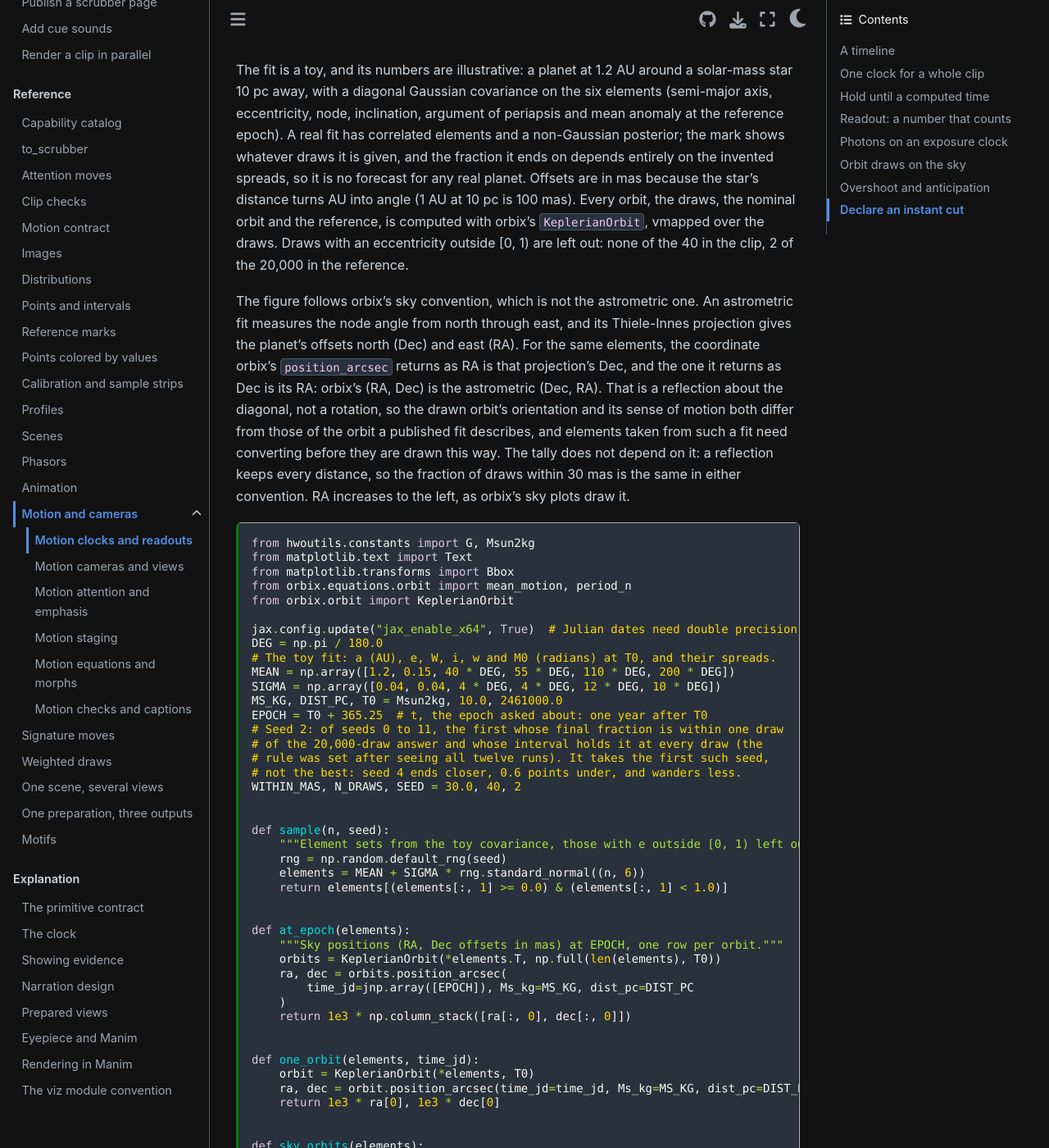
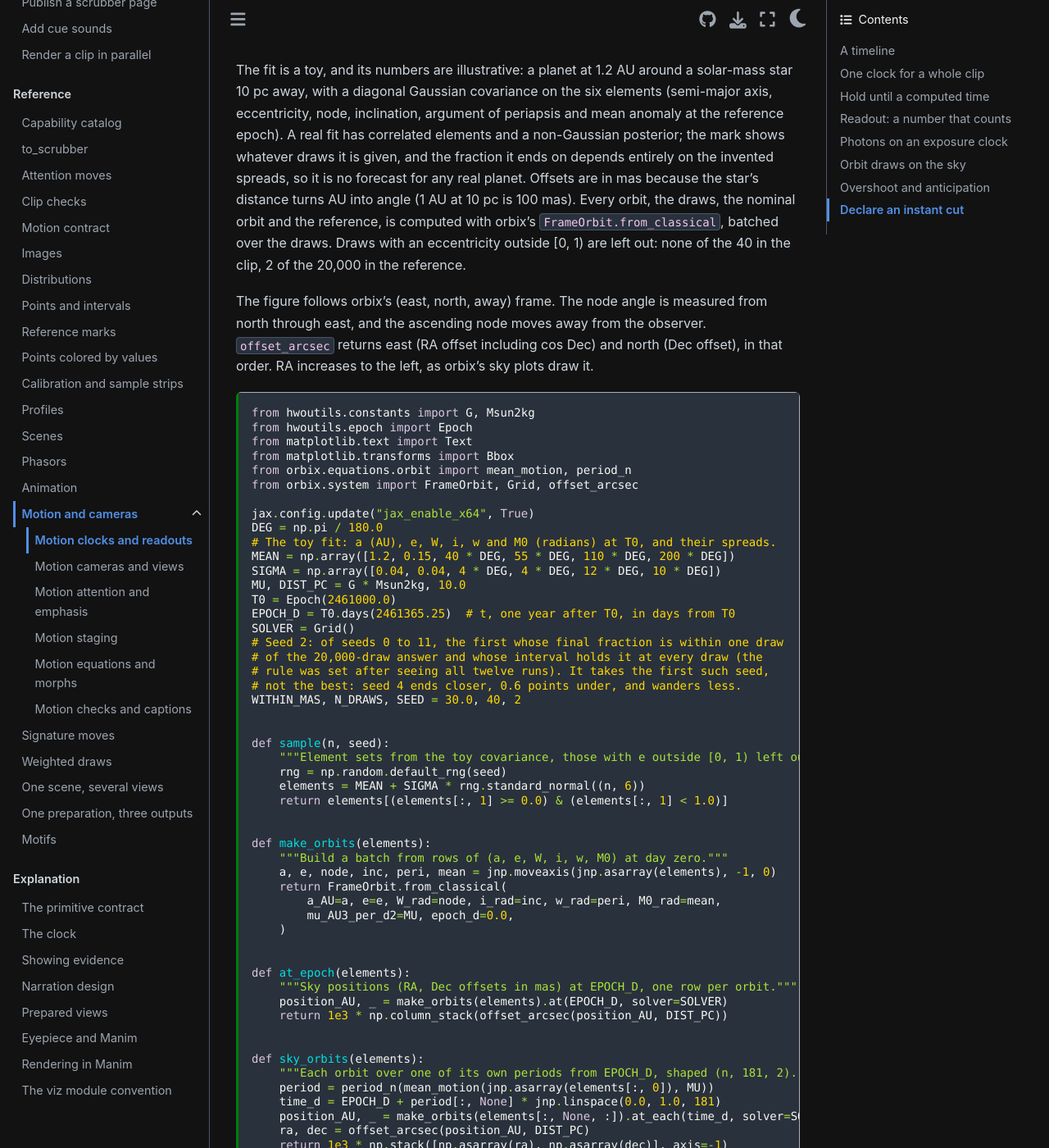
Before and after one commit to CoreySpohn/eyepiece, a Sphinx documentation site: the page built from docs/gallery/motion-clock.md, in a window 1280 px wide and 1400 px high, scrolled down 8709 px. Shown: the whole window at 82% size. Built offline with Sphinx 7.4.7 and the Sphinx Book theme 1.1.4, drawn with Linux system fonts in a browser that asks for light colours; pages that are not in the unit, such as notebooks, are missing from menus; some of the changed text lies outside the part shown.

Commit message:
docs(gallery): compute the orbit-draw example with the orbit system engine

````diff
--- a/docs/gallery/motion-clock.md
+++ b/docs/gallery/motion-clock.md
@@ -457,37 +457,34 @@ correlated elements and a non-Gaussian posterior; the mark shows whatever
 draws it is given, and the fraction it ends on depends entirely on the
 invented spreads, so it is no forecast for any real planet. Offsets are in
 mas because the star's distance turns AU into angle (1 AU at 10 pc is 100
-mas). Every orbit, the draws, the nominal orbit and the reference, is computed with orbix's `KeplerianOrbit`, vmapped over the draws. Draws
+mas). Every orbit, the draws, the nominal orbit and the reference, is computed
+with orbix's `FrameOrbit.from_classical`, batched over the draws. Draws
 with an eccentricity outside [0, 1) are left out: none of the 40 in the
 clip, 2 of the 20,000 in the reference.
 
-The figure follows orbix's sky convention, which is not the astrometric one.
-An astrometric fit measures the node angle from north through east, and its
-Thiele-Innes projection gives the planet's offsets north (Dec) and east (RA).
-For the same elements, the coordinate orbix's `position_arcsec` returns as RA
-is that projection's Dec, and the one it returns as Dec is its RA: orbix's
-(RA, Dec) is the astrometric (Dec, RA). That is a reflection about the
-diagonal, not a rotation, so the drawn orbit's orientation and its sense of
-motion both differ from those of the orbit a published fit describes, and
-elements taken from such a fit need converting before they are drawn this
-way. The tally does not depend on it: a reflection keeps every distance, so
-the fraction of draws within 30 mas is the same in either convention. RA
-increases to the left, as orbix's sky plots draw it.
+The figure follows orbix's (east, north, away) frame. The node angle is
+measured from north through east, and the ascending node moves away from the
+observer. `offset_arcsec` returns east (RA offset including cos Dec) and
+north (Dec offset), in that order. RA increases to the left, as orbix's sky
+plots draw it.
 
 ```{code-cell} python
 from hwoutils.constants import G, Msun2kg
+from hwoutils.epoch import Epoch
 from matplotlib.text import Text
 from matplotlib.transforms import Bbox
 from orbix.equations.orbit import mean_motion, period_n
-from orbix.orbit import KeplerianOrbit
+from orbix.system import FrameOrbit, Grid, offset_arcsec
 
-jax.config.update("jax_enable_x64", True)  # Julian dates need double precision
+jax.config.update("jax_enable_x64", True)
 DEG = np.pi / 180.0
 # The toy fit: a (AU), e, W, i, w and M0 (radians) at T0, and their spreads.
 MEAN = np.array([1.2, 0.15, 40 * DEG, 55 * DEG, 110 * DEG, 200 * DEG])
 SIGMA = np.array([0.04, 0.04, 4 * DEG, 4 * DEG, 12 * DEG, 10 * DEG])
-MS_KG, DIST_PC, T0 = Msun2kg, 10.0, 2461000.0
-EPOCH = T0 + 365.25  # t, the epoch asked about: one year after T0
+MU, DIST_PC = G * Msun2kg, 10.0
+T0 = Epoch(2461000.0)
+EPOCH_D = T0.days(2461365.25)  # t, one year after T0, in days from T0
+SOLVER = Grid()
 # Seed 2: of seeds 0 to 11, the first whose final fraction is within one draw
 # of the 20,000-draw answer and whose interval holds it at every draw (the
 # rule was set after seeing all twelve runs). It takes the first such seed,
@@ -502,27 +499,28 @@ def sample(n, seed):
     return elements[(elements[:, 1] >= 0.0) & (elements[:, 1] < 1.0)]
 
 
-def at_epoch(elements):
-    """Sky positions (RA, Dec offsets in mas) at EPOCH, one row per orbit."""
-    orbits = KeplerianOrbit(*elements.T, np.full(len(elements), T0))
-    ra, dec = orbits.position_arcsec(
-        time_jd=jnp.array([EPOCH]), Ms_kg=MS_KG, dist_pc=DIST_PC
+def make_orbits(elements):
+    """Build a batch from rows of (a, e, W, i, w, M0) at day zero."""
+    a, e, node, inc, peri, mean = jnp.moveaxis(jnp.asarray(elements), -1, 0)
+    return FrameOrbit.from_classical(
+        a_AU=a, e=e, W_rad=node, i_rad=inc, w_rad=peri, M0_rad=mean,
+        mu_AU3_per_d2=MU, epoch_d=0.0,
     )
-    return 1e3 * np.column_stack([ra[:, 0], dec[:, 0]])
 
 
-def one_orbit(elements, time_jd):
-    orbit = KeplerianOrbit(*elements, T0)
-    ra, dec = orbit.position_arcsec(time_jd=time_jd, Ms_kg=MS_KG, dist_pc=DIST_PC)
-    return 1e3 * ra[0], 1e3 * dec[0]
+def at_epoch(elements):
+    """Sky positions (RA, Dec offsets in mas) at EPOCH_D, one row per orbit."""
+    position_AU, _ = make_orbits(elements).at(EPOCH_D, solver=SOLVER)
+    return 1e3 * np.column_stack(offset_arcsec(position_AU, DIST_PC))
 
 
 def sky_orbits(elements):
-    """Each orbit over one of its own periods from EPOCH, shaped (n, 181, 2)."""
-    period = period_n(mean_motion(jnp.asarray(elements[:, 0]), G * MS_KG))
-    time_jd = EPOCH + period[:, None] * jnp.linspace(0.0, 1.0, 181)
-    ra, dec = jax.vmap(one_orbit)(jnp.asarray(elements), time_jd)
-    return np.stack([np.asarray(ra), np.asarray(dec)], axis=-1)
+    """Each orbit over one of its own periods from EPOCH_D, shaped (n, 181, 2)."""
+    period = period_n(mean_motion(jnp.asarray(elements[:, 0]), MU))
+    time_d = EPOCH_D + period[:, None] * jnp.linspace(0.0, 1.0, 181)
+    position_AU, _ = make_orbits(elements[:, None, :]).at_each(time_d, solver=SOLVER)
+    ra, dec = offset_arcsec(position_AU, DIST_PC)
+    return 1e3 * np.stack([np.asarray(ra), np.asarray(dec)], axis=-1)
 
 
 nominal = at_epoch(MEAN[None])[0]
````
Also changed, not shown: 1 other file.
